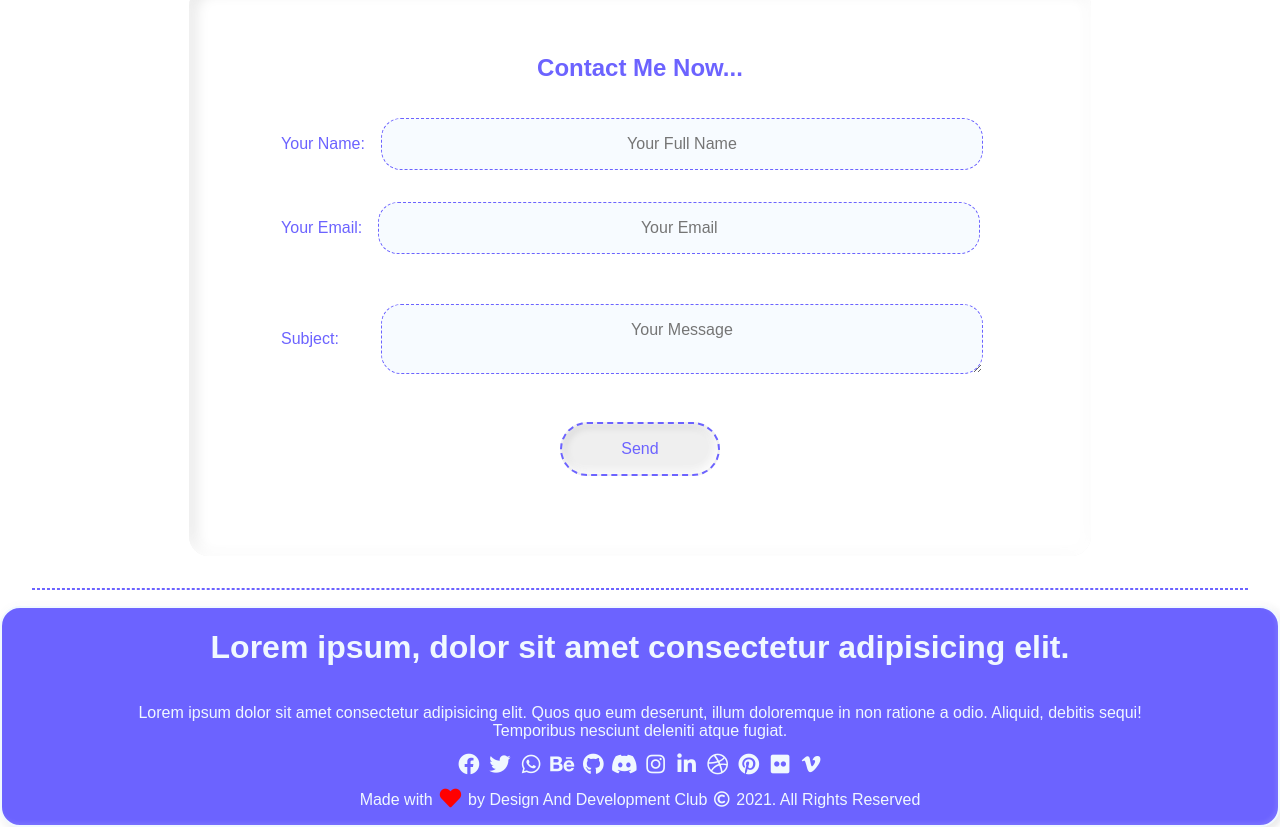
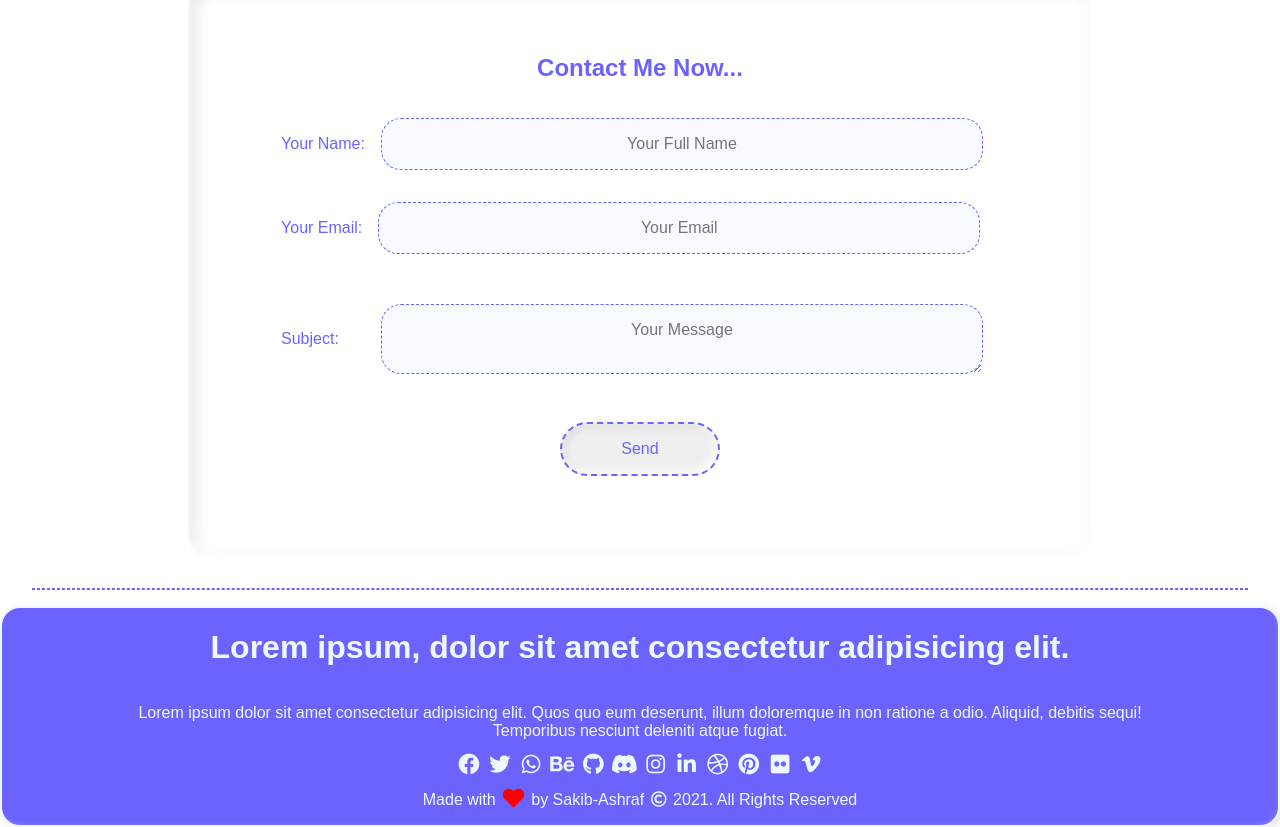
Before and after one commit to Sakib-Ashraf/Practice-HTML---CSS, a plain HTML site: page index.html in a window 1280 px wide. Shown: the part 6042-6869 px from the top of the page. Drawn offline with Linux system fonts and the light colour scheme.

Commit message:
Updated Description

```diff
--- a/index.html
+++ b/index.html
@@ -422,7 +422,7 @@
                     </div>
                     <div class="copyright_text">
                         <p>Made with <i class="fa fa-heart fa-lg fa-fw" aria-hidden="true"></i> by <a href="#home"
-                                target="_blank">Design And Development Club </a><i class="fa fa-copyright fa-fw"
+                                target="_blank"> Sakib-Ashraf </a><i class="fa fa-copyright fa-fw"
                                 aria-hidden="true"></i> 2021. All Rights Reserved</p>
                     </div>
 
```
